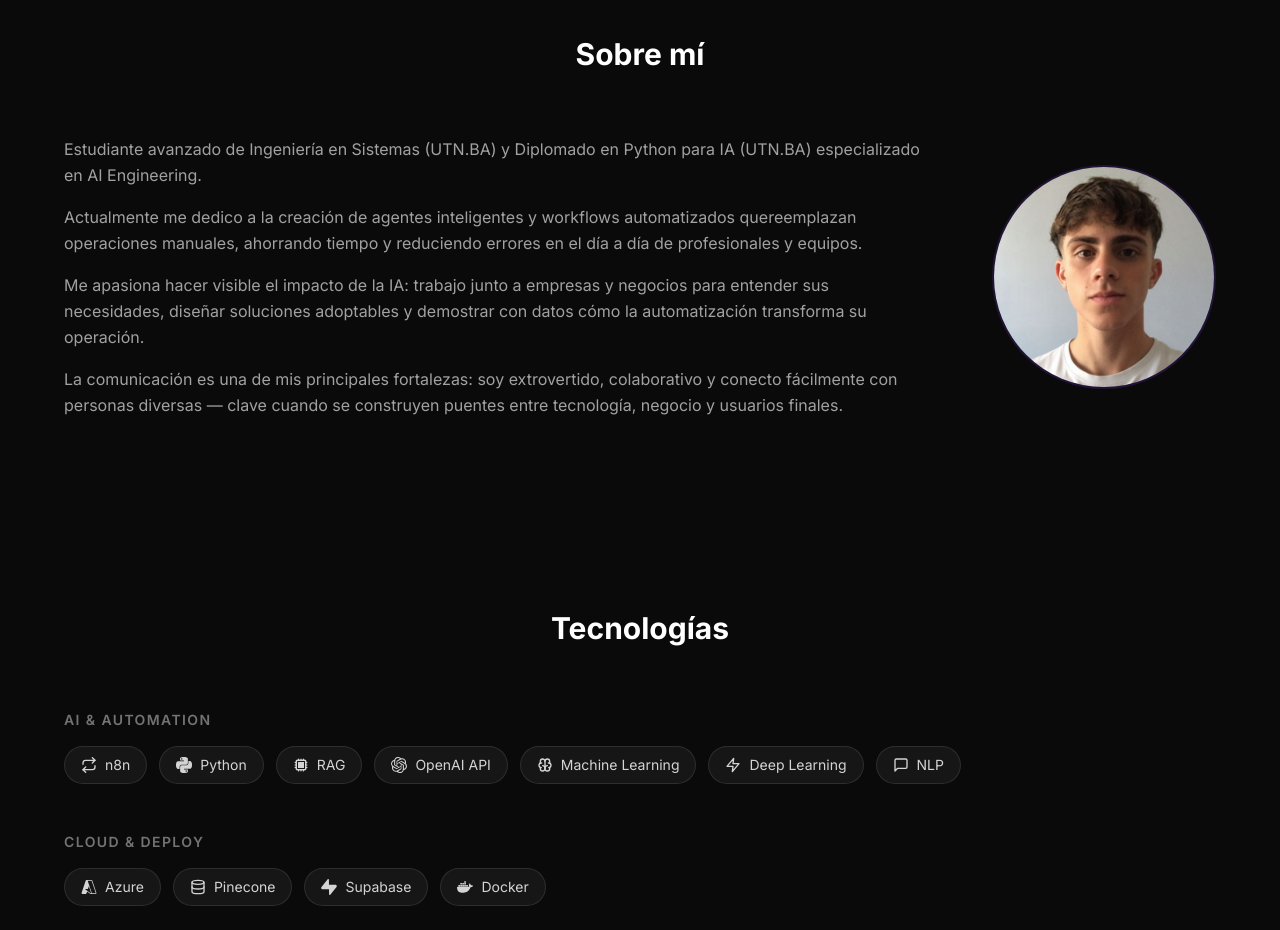
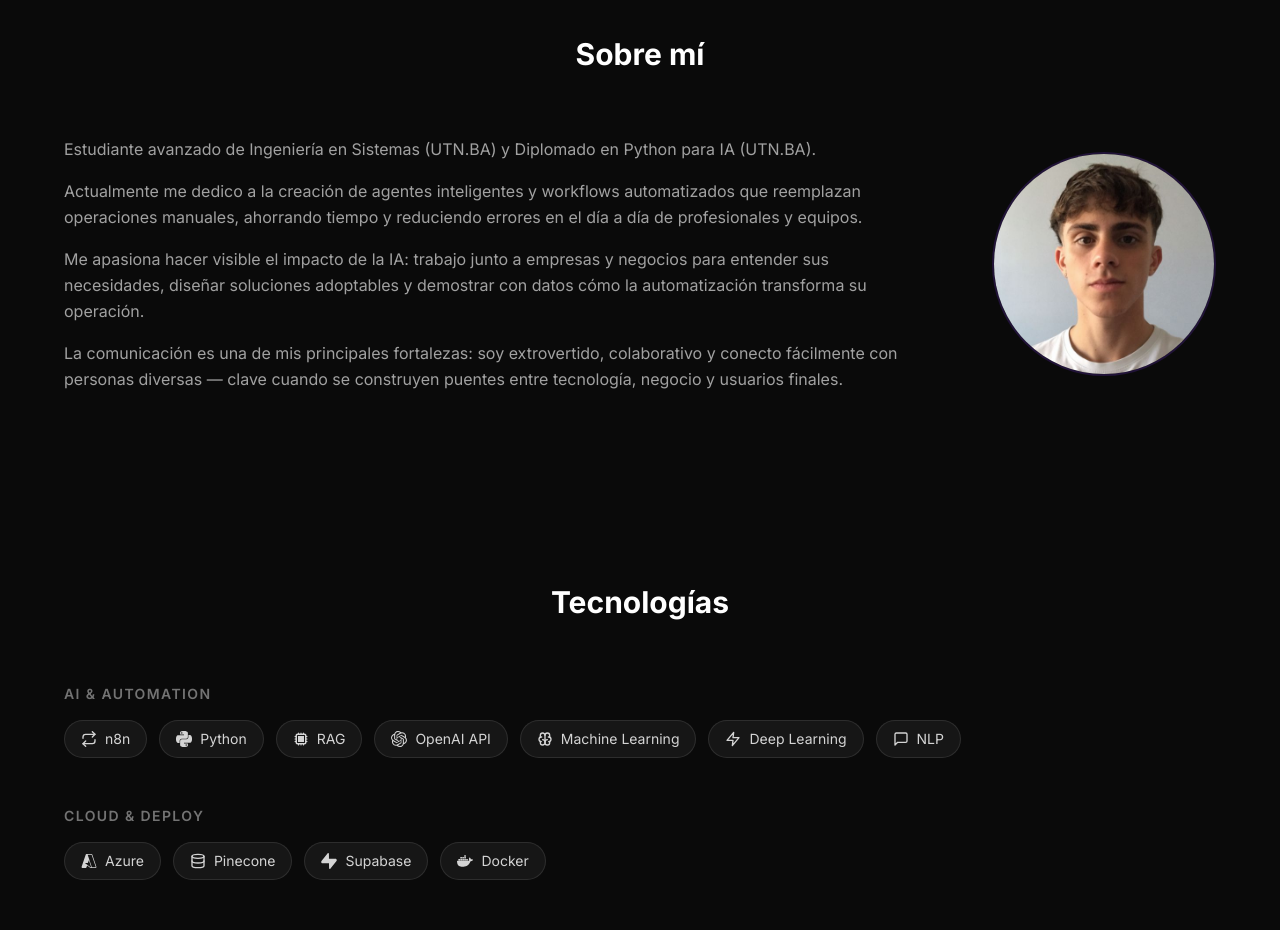
Before and after one commit to santino-quiroga/santino-quiroga.github.io, a React (Vite) app: page / in a window 1280 px wide. Shown: the part 860-1790 px from the top of the page. Built offline with nearby package versions, Linux system fonts and the light colour scheme.

Commit message:
fix about

```diff
--- a/src/components/About.jsx
+++ b/src/components/About.jsx
@@ -29,11 +29,13 @@ export default function About() {
           >
             <div className="space-y-4 text-neutral-400 leading-relaxed">
               <p>
-                Estudiante avanzado de Ingeniería en Sistemas (UTN.BA) y Diplomado en Python para IA (UTN.BA) especializado en AI Engineering.
+                Estudiante avanzado de Ingeniería en Sistemas (UTN.BA) y Diplomado en Python para IA (UTN.BA).
               </p>
 
               <p>
-              Actualmente me dedico a la creación de agentes inteligentes y workflows automatizados quereemplazan operaciones manuales, ahorrando tiempo y reduciendo errores en el día a día de profesionales y equipos.              </p>
+              Actualmente me dedico a la creación de agentes inteligentes y workflows automatizados que
+              reemplazan operaciones manuales, ahorrando tiempo y reduciendo errores en el día a día de profesionales y equipos.
+              </p>
               <p>
                 Me apasiona hacer visible el impacto de la IA: trabajo junto a empresas y negocios
                 para entender sus necesidades, diseñar soluciones adoptables y demostrar con datos
```
